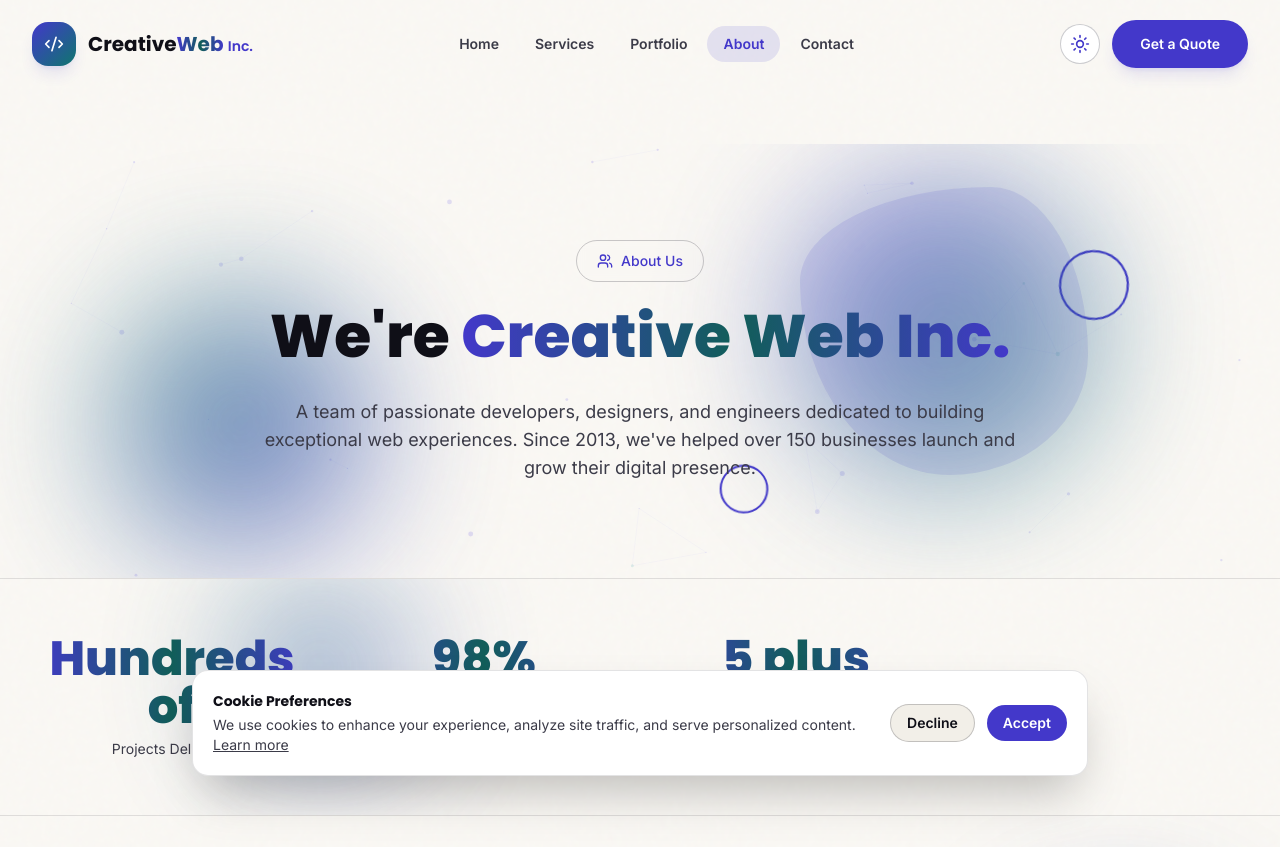
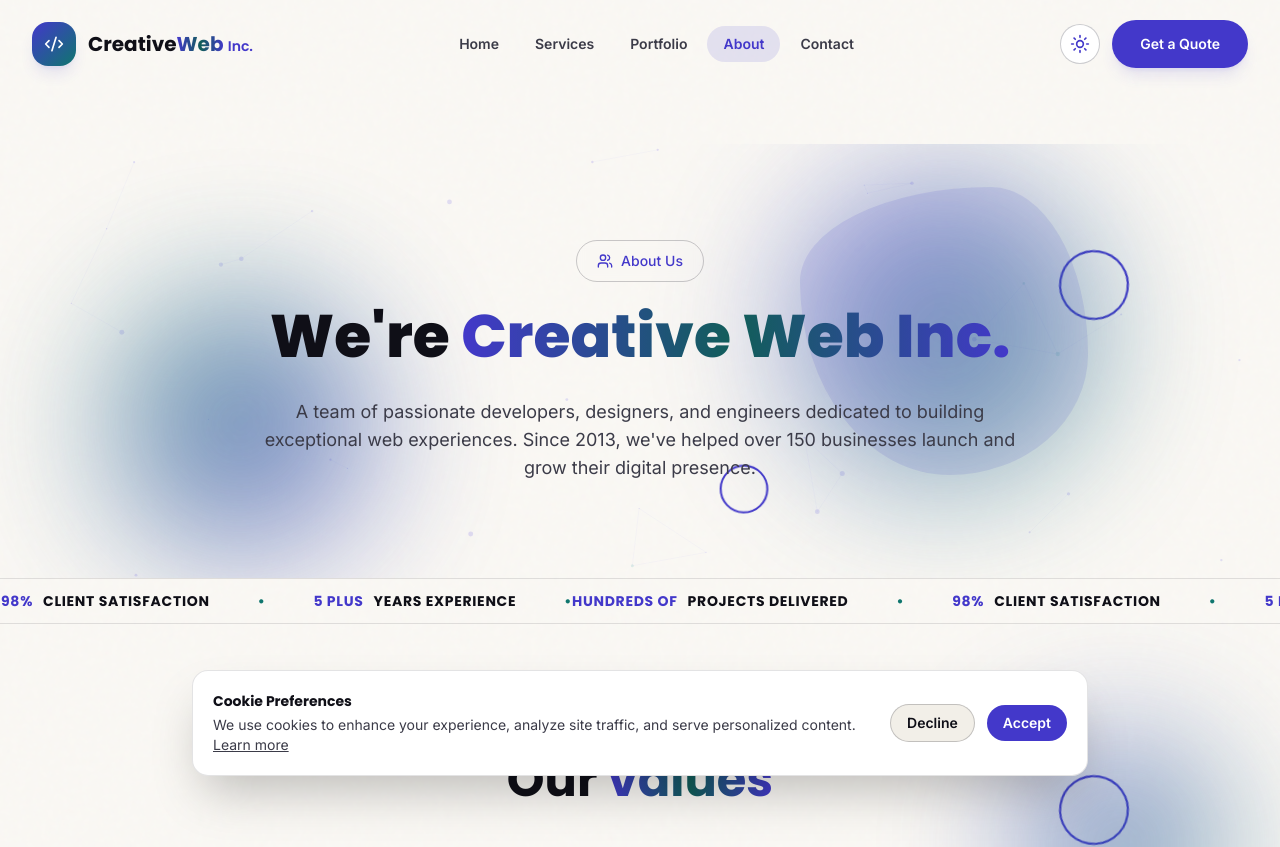
Before and after one commit to scottdixon-github/OneCreativeWeb, a React (Vite) app: page /about in a window 1280 px wide. Shown: the top 847 px of the page. Built offline with nearby package versions, Linux system fonts and the light colour scheme.

Commit message:
Convert stats grid to left-to-right moving ticker band

```diff
--- a/src/pages/About.jsx
+++ b/src/pages/About.jsx
@@ -75,26 +75,52 @@ export default function About() {
         </div>
       </section>
 
-      {/* Stats */}
-      <section className="relative overflow-hidden border-y border-line bg-surface-sunken/50">
-        <AnimatedOrb className="left-[20%] top-[10%]" size="h-32 w-32" color="accent" delay={2} />
-        <div className="container-max relative px-4 py-14 sm:px-6 lg:px-8">
-          <div className="grid grid-cols-2 gap-8 lg:grid-cols-4">
-            {stats.map((stat, i) => (
-              <motion.div
-                key={stat.label}
-                initial={{ opacity: 0, y: 20 }}
-                whileInView={{ opacity: 1, y: 0 }}
-                viewport={{ once: true }}
-                transition={{ duration: 0.5, delay: i * 0.1 }}
-                className="text-center"
-              >
-                <div className="font-display text-3xl font-extrabold gradient-text sm:text-4xl lg:text-5xl">
-                  {stat.value}
-                </div>
-                <div className="mt-2 text-sm text-content-muted">{stat.label}</div>
-              </motion.div>
-            ))}
+      {/* Stats Ticker Band */}
+      <section className="relative border-y border-line bg-surface-sunken/80 overflow-hidden py-3">
+        <div className="flex w-full overflow-hidden select-none whitespace-nowrap">
+          <div className="flex shrink-0 animate-marquee-reverse items-center justify-around gap-12 font-display text-sm font-bold uppercase tracking-wider text-content">
+            <span className="flex items-center gap-2.5">
+              <span className="text-brand">Hundreds of</span> Projects Delivered
+            </span>
+            <span className="text-accent">•</span>
+            <span className="flex items-center gap-2.5">
+              <span className="text-brand">98%</span> Client Satisfaction
+            </span>
+            <span className="text-accent">•</span>
+            <span className="flex items-center gap-2.5">
+              <span className="text-brand">5 plus</span> Years Experience
+            </span>
+            <span className="text-accent">•</span>
+          </div>
+
+          <div aria-hidden="true" className="flex shrink-0 animate-marquee-reverse items-center justify-around gap-12 font-display text-sm font-bold uppercase tracking-wider text-content">
+            <span className="flex items-center gap-2.5">
+              <span className="text-brand">Hundreds of</span> Projects Delivered
+            </span>
+            <span className="text-accent">•</span>
+            <span className="flex items-center gap-2.5">
+              <span className="text-brand">98%</span> Client Satisfaction
+            </span>
+            <span className="text-accent">•</span>
+            <span className="flex items-center gap-2.5">
+              <span className="text-brand">5 plus</span> Years Experience
+            </span>
+            <span className="text-accent">•</span>
+          </div>
+
+          <div aria-hidden="true" className="flex shrink-0 animate-marquee-reverse items-center justify-around gap-12 font-display text-sm font-bold uppercase tracking-wider text-content">
+            <span className="flex items-center gap-2.5">
+              <span className="text-brand">Hundreds of</span> Projects Delivered
+            </span>
+            <span className="text-accent">•</span>
+            <span className="flex items-center gap-2.5">
+              <span className="text-brand">98%</span> Client Satisfaction
+            </span>
+            <span className="text-accent">•</span>
+            <span className="flex items-center gap-2.5">
+              <span className="text-brand">5 plus</span> Years Experience
+            </span>
+            <span className="text-accent">•</span>
           </div>
         </div>
       </section>
--- a/src/pages/Home.jsx
+++ b/src/pages/Home.jsx
@@ -130,26 +130,53 @@ export default function Home() {
       </section>
 
 
-      {/* ===== STATS ===== */}
-      <section className="relative border-y border-line bg-surface-sunken/50 overflow-hidden">
+      {/* ===== STATS TICKER BAND ===== */}
+      <section className="relative border-y border-line bg-surface-sunken/80 overflow-hidden py-3">
         <GridPattern dotSize={1.5} gap={32} />
-        <div className="container-max relative px-4 py-14 sm:px-6 lg:px-8">
-          <div className="grid grid-cols-2 gap-8 lg:grid-cols-4">
-            {stats.map((stat, i) => (
-              <motion.div
-                key={stat.label}
-                initial={{ opacity: 0, y: 20 }}
-                whileInView={{ opacity: 1, y: 0 }}
-                viewport={{ once: true }}
-                transition={{ duration: 0.5, delay: i * 0.1 }}
-                className="text-center"
-              >
-                <div className="font-display text-3xl font-extrabold gradient-text sm:text-4xl lg:text-5xl">
-                  {stat.value}
-                </div>
-                <div className="mt-2 text-sm text-content-muted">{stat.label}</div>
-              </motion.div>
-            ))}
+        <div className="flex w-full overflow-hidden select-none whitespace-nowrap">
+          <div className="flex shrink-0 animate-marquee-reverse items-center justify-around gap-12 font-display text-sm font-bold uppercase tracking-wider text-content">
+            <span className="flex items-center gap-2.5">
+              <span className="text-brand">Hundreds of</span> Projects Delivered
+            </span>
+            <span className="text-accent">•</span>
+            <span className="flex items-center gap-2.5">
+              <span className="text-brand">98%</span> Client Satisfaction
+            </span>
+            <span className="text-accent">•</span>
+            <span className="flex items-center gap-2.5">
+              <span className="text-brand">5 plus</span> Years Experience
+            </span>
+            <span className="text-accent">•</span>
+          </div>
+
+          <div aria-hidden="true" className="flex shrink-0 animate-marquee-reverse items-center justify-around gap-12 font-display text-sm font-bold uppercase tracking-wider text-content">
+            <span className="flex items-center gap-2.5">
+              <span className="text-brand">Hundreds of</span> Projects Delivered
+            </span>
+            <span className="text-accent">•</span>
+            <span className="flex items-center gap-2.5">
+              <span className="text-brand">98%</span> Client Satisfaction
+            </span>
+            <span className="text-accent">•</span>
+            <span className="flex items-center gap-2.5">
+              <span className="text-brand">5 plus</span> Years Experience
+            </span>
+            <span className="text-accent">•</span>
+          </div>
+
+          <div aria-hidden="true" className="flex shrink-0 animate-marquee-reverse items-center justify-around gap-12 font-display text-sm font-bold uppercase tracking-wider text-content">
+            <span className="flex items-center gap-2.5">
+              <span className="text-brand">Hundreds of</span> Projects Delivered
+            </span>
+            <span className="text-accent">•</span>
+            <span className="flex items-center gap-2.5">
+              <span className="text-brand">98%</span> Client Satisfaction
+            </span>
+            <span className="text-accent">•</span>
+            <span className="flex items-center gap-2.5">
+              <span className="text-brand">5 plus</span> Years Experience
+            </span>
+            <span className="text-accent">•</span>
           </div>
         </div>
       </section>
--- a/tailwind.config.js
+++ b/tailwind.config.js
@@ -57,6 +57,7 @@ export default {
         'blob-slow': 'blob 20s ease-in-out infinite',
         'spin-slow': 'spin 30s linear infinite',
         'marquee': 'marquee 40s linear infinite',
+        'marquee-reverse': 'marqueeReverse 30s linear infinite',
       },
       keyframes: {
         fadeIn: {
@@ -84,6 +85,10 @@ export default {
           '0%': { transform: 'translateX(0)' },
           '100%': { transform: 'translateX(-50%)' },
         },
+        marqueeReverse: {
+          '0%': { transform: 'translateX(-50%)' },
+          '100%': { transform: 'translateX(0)' },
+        },
       },
     },
   },
```
